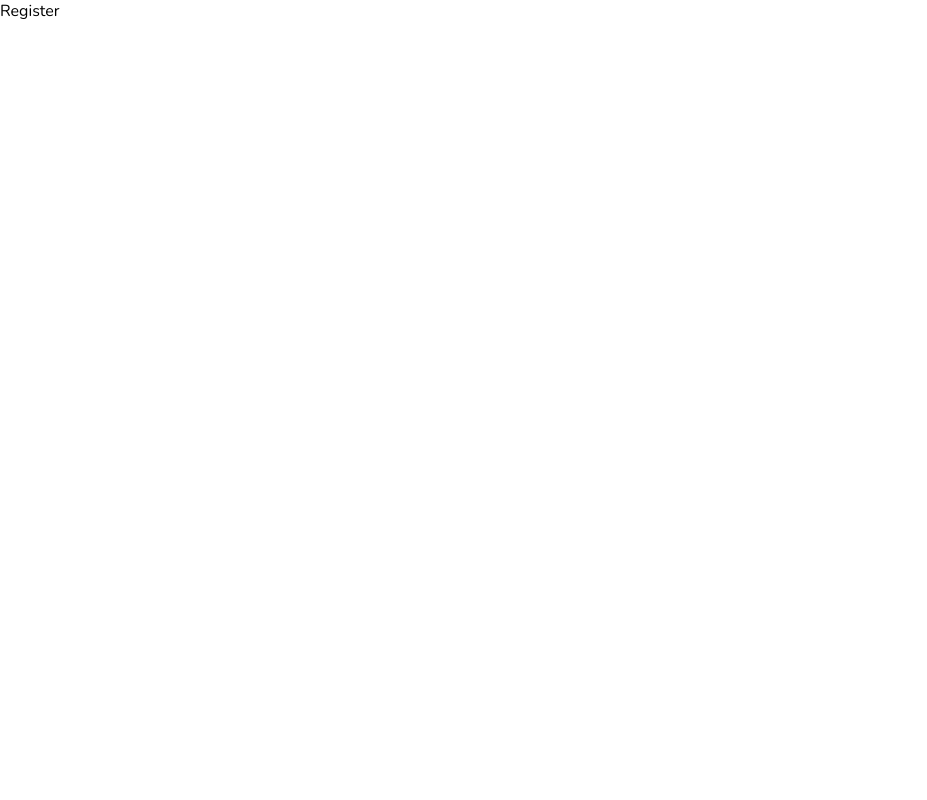
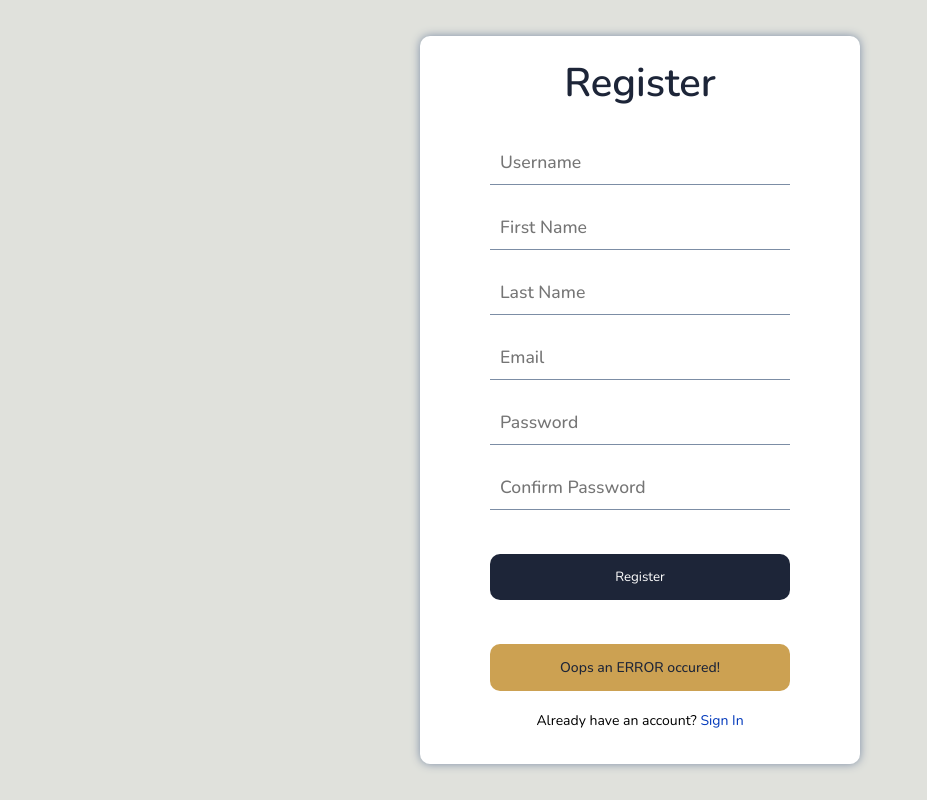
Before and after one commit to charlesncn/blog-React, a React (Create React App) app in the folder app/: page /register in a window 1280 px wide. Shown: the whole page, without its empty margins (0-927 px from the left). Built offline with nearby package versions, Linux system fonts and the light colour scheme.

Commit message:
Created Login and Register UI

```diff
--- a/app/src/componests/Navbar.jsx
+++ b/app/src/componests/Navbar.jsx
@@ -1,8 +1,19 @@
 import React from 'react'
+import { Link } from 'react-router-dom'
 
 function Navbar() {
   return (
-    <div>Navbar</div>
+    <div className='navBar'>
+      <div className="container">
+        <div className="logo">
+
+        </div>
+        <div className="links">
+          <Link to="/">Home</Link>
+          <Link to="/new">New Post</Link>
+        </div>
+      </div>
+    </div>
   )
 }
 
--- a/app/src/pages/Login.jsx
+++ b/app/src/pages/Login.jsx
@@ -1,15 +1,21 @@
 import React from 'react'
+import { Link } from 'react-router-dom'
 
 function Login() {
   return (
     <div className='auth'>
-      <h1>Login</h1>
+      <div className="form-container">
+        <h1>Login</h1>
       <form>
-        <input type='text' placeholder='Username' />
-        <input type='password' placeholder='Password' />
+        <input required type='text' placeholder='Username' />
+        <input required type='password' placeholder='Password' />
         <button type='submit'>Login</button>
+        <p>Oops an ERROR occured!</p>
+        <span>Don't have an account? <Link to='/register'>Sign Up</Link></span>
       </form>
       </div>
+      </div>
+
   )
 }
 
--- a/app/src/pages/Register.jsx
+++ b/app/src/pages/Register.jsx
@@ -1,8 +1,25 @@
 import React from 'react'
+import { Link } from 'react-router-dom'
 
 function Register() {
   return (
-    <div>Register</div>
+    <div className='auth'>
+      <div className="form-container">
+        <h1>Register</h1>
+      <form>
+        <input required type='text' placeholder='Username' />
+        <input required type='text' placeholder='First Name' />
+        <input required type='text' placeholder='Last Name' />
+        <input required type='email' placeholder='Email' />
+        <input required type='password' placeholder='Password' />
+        <input required type='password' placeholder='Confirm Password' />
+        <button type='submit'>Register</button>
+        <p>Oops an ERROR occured!</p>
+        <span>Already have an account? <Link to='/login'>Sign In</Link></span>
+      </form>
+      </div>
+      </div>
+
   )
 }
 
--- a/app/src/styles.scss
+++ b/app/src/styles.scss
@@ -1,4 +1,10 @@
-$primary : #e0e1dc;
+$bg-color : #e0e1dc;
+$primary-color : #1d2538;
+$secondary-color : #475874;
+$outline-color : #7c8da5;
+$white : #ffffff;
+$blue : #0038bb;
+$error-color : #cca152;
 .app{
     .conatiner{
 
@@ -8,8 +14,74 @@ $primary : #e0e1dc;
             align-items: center;
             justify-content: center;
             height: 100vh;
-            background-color: $primary;
+            background-color: $bg-color;
             flex-direction: column;
+        }
+        .form-container{
+            display: flex;
+            flex-direction: column;
+            justify-content: center;
+            align-items: center;
+            width: 400px;
+            background-color: $white;
+            padding: 20px;
+            border-radius: 10px;
+            box-shadow: 0 0 10px 0 $outline-color;
+
+            h1{
+                font-size: 2.5rem;
+                font-weight: 600;
+                margin-bottom: 1rem;
+                color: $primary-color;
+            }
+            form{
+                display: flex;
+                flex-direction: column;
+                padding: 14px;
+                width: 300px;
+                gap: 20px;
+                background-color: $white;
+
+
+                input{
+                    padding: 10px;
+                    border: 1px solid $outline-color;
+                    outline: none;
+                    font-size: 1.1rem;
+                    font-weight: 500;
+                    border: none;
+                    border-bottom: 1px solid $outline-color;
+                    color
+                    : $primary-color;
+                }
+                button{
+                    margin: 24px 0;
+                    padding : 14px;
+                    border-radius: 10px;
+                    border: none;
+                    background-color: $primary-color;
+                    color: $white;
+                    cursor: pointer;
+                }
+                p{
+                    font-size: 14px;
+                    font-weight: 500;
+                    color: $primary-color;
+                    text-align: center;
+                    background-color: $error-color;
+                    padding: 14px 0;
+                    border-radius: 10px;
+                }
+                span{
+                    font-size: 14px;
+                    text-align: center;
+                    a{
+                        color: $blue;
+                        text-decoration: none;
+                    }
+                }
+            }
+
         }
     }
 }
```
